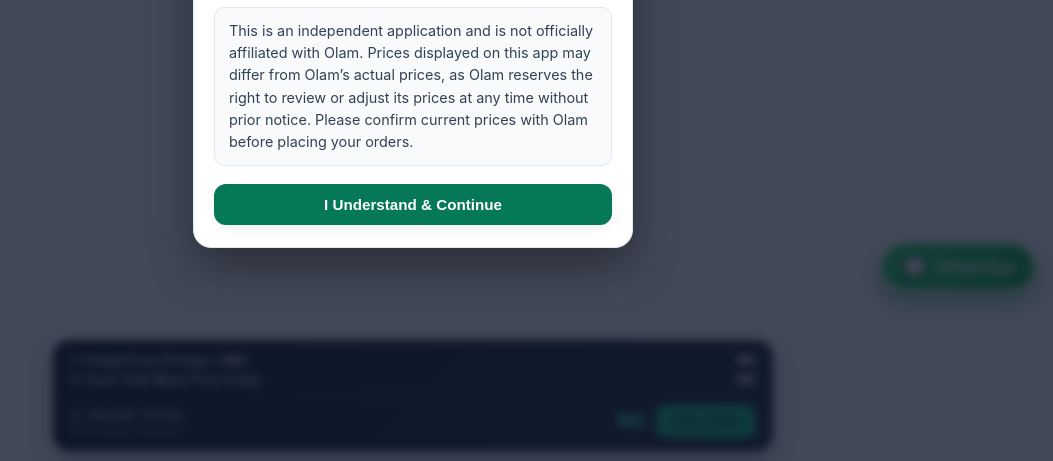
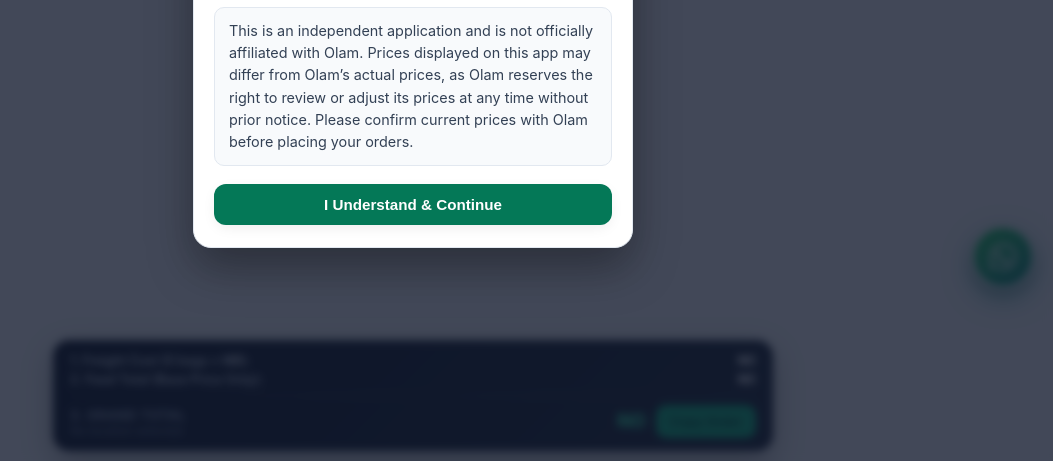
Before and after one commit to codewin1803/sk-duza-catalog, a plain HTML site: page index.html in a window 1280 px wide. Shown: the part 339-800 px from the top of the page, without its empty margins (227-1280 px from the left). Drawn offline with Linux system fonts and the light colour scheme; no server answers.

Commit message:
Made floating WhatsApp button a true round circle with WhatsApp icon

```diff
--- a/index.html
+++ b/index.html
@@ -231,46 +231,46 @@
       display: none;
     }
 
-    /* Big, High-Visibility Draggable Floating WhatsApp Button Below */
+    /* Big Round Draggable Floating WhatsApp Circle Button */
     .floating-whatsapp-btn {
       position: fixed;
-      bottom: 168px;
-      right: 16px;
+      bottom: 172px;
+      right: 18px;
+      width: 64px;
+      height: 64px;
+      padding: 0;
       display: inline-flex;
       align-items: center;
       justify-content: center;
-      gap: 9px;
-      background: linear-gradient(135deg, #25d366 0%, #16a34a 100%);
+      background: linear-gradient(145deg, #25d366 0%, #128c7e 100%);
       color: #ffffff;
       border: 3px solid #ffffff;
-      border-radius: 999px;
-      padding: 13px 20px;
-      font-size: 0.96rem;
-      font-weight: 800;
-      letter-spacing: 0.2px;
+      border-radius: 50%;
       cursor: grab;
       user-select: none;
       -webkit-user-select: none;
       touch-action: none;
-      box-shadow: 0 10px 26px rgba(22, 163, 74, 0.45), 0 4px 10px rgba(0, 0, 0, 0.25);
+      box-shadow: 0 10px 26px rgba(18, 140, 126, 0.5), 0 4px 10px rgba(0, 0, 0, 0.28);
       z-index: 1500;
       transition: box-shadow 0.2s ease, transform 0.15s ease;
     }
 
+    .floating-whatsapp-btn svg {
+      width: 34px;
+      height: 34px;
+      fill: #ffffff;
+      pointer-events: none;
+    }
+
     .floating-whatsapp-btn:hover {
-      box-shadow: 0 12px 30px rgba(22, 163, 74, 0.6), 0 6px 14px rgba(0, 0, 0, 0.3);
-      transform: scale(1.03);
+      box-shadow: 0 14px 32px rgba(18, 140, 126, 0.65), 0 6px 14px rgba(0, 0, 0, 0.32);
+      transform: scale(1.05);
     }
 
     .floating-whatsapp-btn.dragging {
       cursor: grabbing;
-      transform: scale(1.06);
-      box-shadow: 0 16px 36px rgba(0, 0, 0, 0.38);
-    }
-
-    .wa-icon {
-      font-size: 1.25rem;
-      line-height: 1;
+      transform: scale(1.08);
+      box-shadow: 0 16px 36px rgba(0, 0, 0, 0.4);
     }
 
     #loading {
@@ -583,10 +583,14 @@
       header { padding: 12px 8px; border-radius: 12px; }
       h1 { font-size: 1.1rem; }
       .floating-whatsapp-btn {
-        bottom: 162px;
+        bottom: 166px;
         right: 12px;
-        padding: 11px 16px;
-        font-size: 0.88rem;
+        width: 58px;
+        height: 58px;
+      }
+      .floating-whatsapp-btn svg {
+        width: 30px;
+        height: 30px;
       }
       .grand-total-bar {
         bottom: 6px;
@@ -683,10 +687,11 @@
     </button>
   </div>
 
-  <!-- Big Draggable Floating WhatsApp Button Below -->
-  <button type="button" id="floating-whatsapp-btn" class="floating-whatsapp-btn" aria-label="Open WhatsApp">
-    <span class="wa-icon">💬</span>
-    <span>WhatsApp</span>
+  <!-- Big Round Draggable Floating WhatsApp Button -->
+  <button type="button" id="floating-whatsapp-btn" class="floating-whatsapp-btn" title="Drag to move or tap to open WhatsApp" aria-label="Open WhatsApp">
+    <svg viewBox="0 0 32 32" aria-hidden="true">
+      <path d="M16 3C8.82 3 3 8.82 3 16c0 2.3.6 4.54 1.74 6.52L3.25 28.2l5.84-1.53A12.93 12.93 0 0 0 16 29c7.18 0 13-5.82 13-13S23.18 3 16 3zm0 23.8c-2.02 0-4.01-.54-5.75-1.57l-.41-.24-3.46.91.92-3.37-.27-.43A10.75 10.75 0 0 1 5.2 16c0-5.96 4.85-10.8 10.8-10.8S26.8 10.04 26.8 16 21.96 26.8 16 26.8zm5.92-8.09c-.32-.16-1.92-.95-2.22-1.06-.3-.11-.52-.16-.74.16-.22.32-.85 1.06-1.04 1.28-.19.22-.38.24-.7.08-.32-.16-1.36-.5-2.6-1.6-.96-.86-1.61-1.92-1.8-2.24-.19-.32-.02-.49.14-.65.14-.14.32-.38.48-.57.16-.19.21-.32.32-.54.11-.22.05-.41-.03-.57-.08-.16-.74-1.79-1.02-2.45-.27-.65-.54-.56-.74-.57h-.63c-.22 0-.57.08-.87.41-.3.32-1.14 1.11-1.14 2.71 0 1.6 1.17 3.15 1.33 3.36.16.22 2.3 3.51 5.57 4.92.78.34 1.39.54 1.86.69.78.25 1.49.21 2.05.13.63-.09 1.92-.78 2.19-1.54.27-.75.27-1.4.19-1.54-.08-.14-.3-.22-.62-.38z"/>
+    </svg>
   </button>
 
   <!-- Floating Summary Bar with 3 Totals & Copy Button -->
@@ -774,7 +779,6 @@
         initialLeft = rect.left;
         initialTop = rect.top;
 
-        // Switch from right/bottom anchors to exact left/top coordinates for smooth dragging
         btn.style.left = `${initialLeft}px`;
         btn.style.top = `${initialTop}px`;
         btn.style.right = "auto";
```
